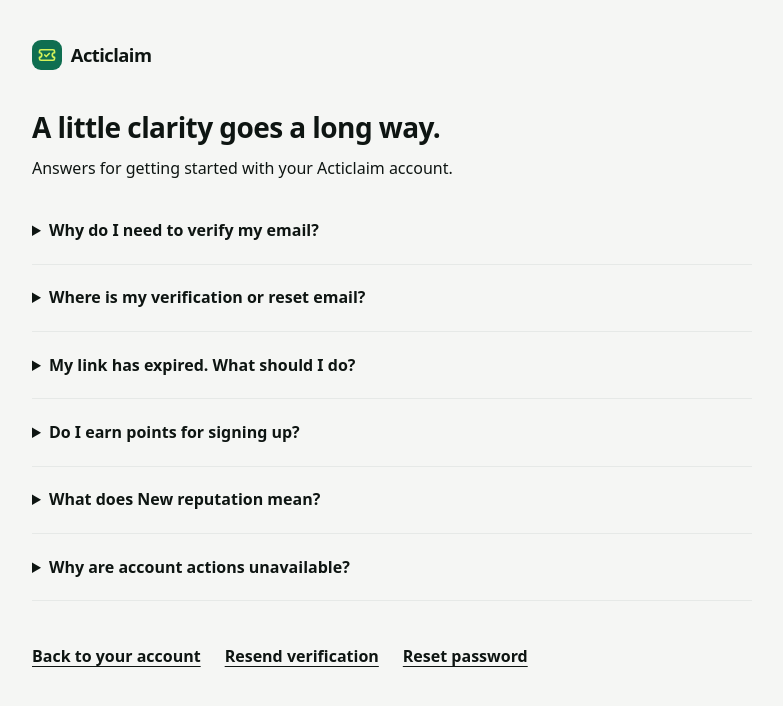
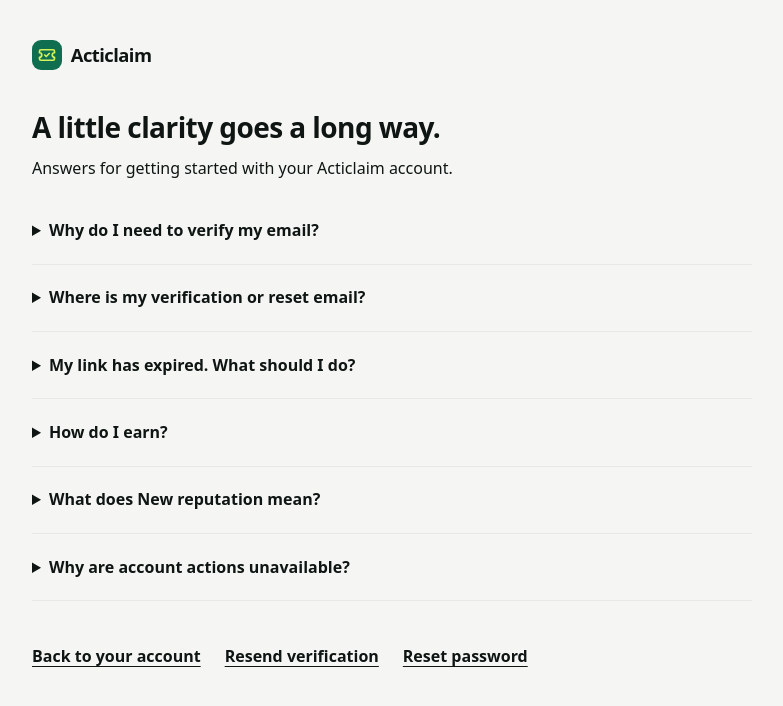
Before and after one commit to ezekiel37/Pointrush, a Next.js app in the folder apps/web/: page /help in a window 1280 px wide. Shown: the top 706 px of the page, without its empty margins (248-1031 px from the left). Built offline with nearby package versions, Linux system fonts and the light colour scheme.

Commit message:
Remove the 'no points for signing up' notes from sign-up and help

```diff
--- a/apps/web/src/app/help/page.tsx
+++ b/apps/web/src/app/help/page.tsx
@@ -15,8 +15,8 @@
     'Request a new verification or password reset email. For password resets, keep the link tab open until you finish; reloading after the token is removed requires reopening the original email link.',
   ],
   [
-    'Do I earn points for signing up?',
-    'No. Creating an account does not award points or guarantee earnings. You can browse published tasks and reserve a place. Rewards depend on approved work; you can submit text proof, respond to correction requests and appeal rejections from My tasks. File uploads and reward redemption are still being built.',
+    'How do I earn?',
+    'Get cash back on purchases a business confirms at its till, claim prize codes, or complete paid tasks. You can submit text proof, respond to correction requests and appeal rejections from My tasks.',
   ],
   [
     'What does New reputation mean?',
--- a/apps/web/src/components/auth/signup-form.tsx
+++ b/apps/web/src/components/auth/signup-form.tsx
@@ -127,9 +127,6 @@
       <p className="form-switch">
         Already have an account? <Link href="/login">Sign in</Link>
       </p>
-      <p className="small-note">
-        Creating an account does not award points or guarantee earnings.
-      </p>
     </>
   );
 }
```
